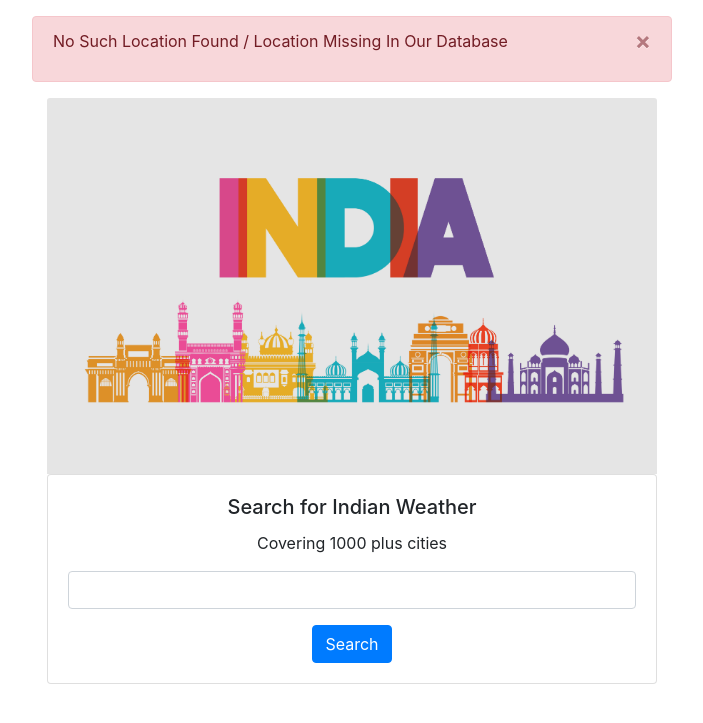
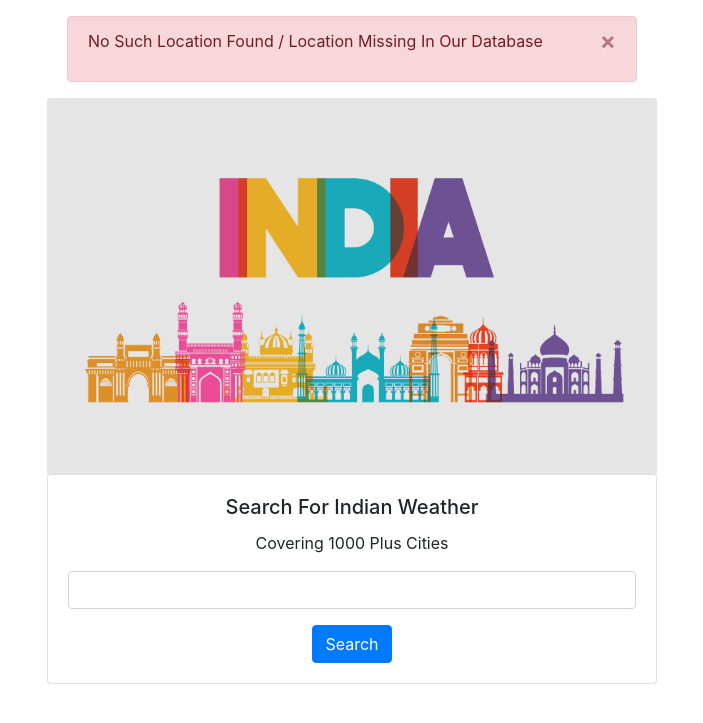
Before and after one commit to IshjotSingh97/Django-Weather-App, a Django app: page /search in a window 1280 px wide. Shown: the part 56-779 px from the top of the page, without its empty margins (288-991 px from the left). Run offline with Django 3.2, Linux system fonts and the light colour scheme; some libraries are stand-ins or nearby versions.

Commit message:
bug fixed

```diff
--- a/templates/index.html
+++ b/templates/index.html
@@ -23,7 +23,7 @@
     </nav>
 
     {% if error == True %}
-    <div class="container-fluid" id="error" style="margin-top: 1rem;margin-bottom: 1rem;">
+    <div class="container" id="error" style="margin-top: 1rem;margin-bottom: 1rem;">
         <div class="row">
             <div class="alert alert-danger alert-dismissible fade show col-md-6" role="alert" style="margin:0 auto;">
                 <p>No Such Location Found / Location Missing In Our Database</p>
@@ -35,7 +35,7 @@
     </div>
     {% endif %}
     {% if result == True %}
-    <div class="container-fluid" id="error" style="margin-top: 1rem;margin-bottom: 1rem;">
+    <div class="container" id="error" style="margin-top: 1rem;margin-bottom: 1rem;">
         <div class="row">
             <div class="alert alert-success alert-dismissible fade show col-md-6" role="alert" style="margin:0 auto;">
                 <p>Result Found ! Scroll Below To View</p>
@@ -52,8 +52,8 @@
         <form action="{% url 'search' %}" method="GET">
         <div class="card">
             <div class="card-body">
-                <h5 class="card-title" style="text-align: center;">Search for Indian Weather</h5>
-                <p class="card-text" style="text-align: center;">Covering 1000 plus cities</p>
+                <h5 class="card-title" style="text-align: center;">Search For Indian Weather</h5>
+                <p class="card-text" style="text-align: center;">Covering 1000 Plus Cities</p>
                 <input list="city" name="city" class="form-control" style="margin-bottom: 1rem;margin-top: 1rem;">
                     <datalist id="city">
                         {% for city in cities %}
```
